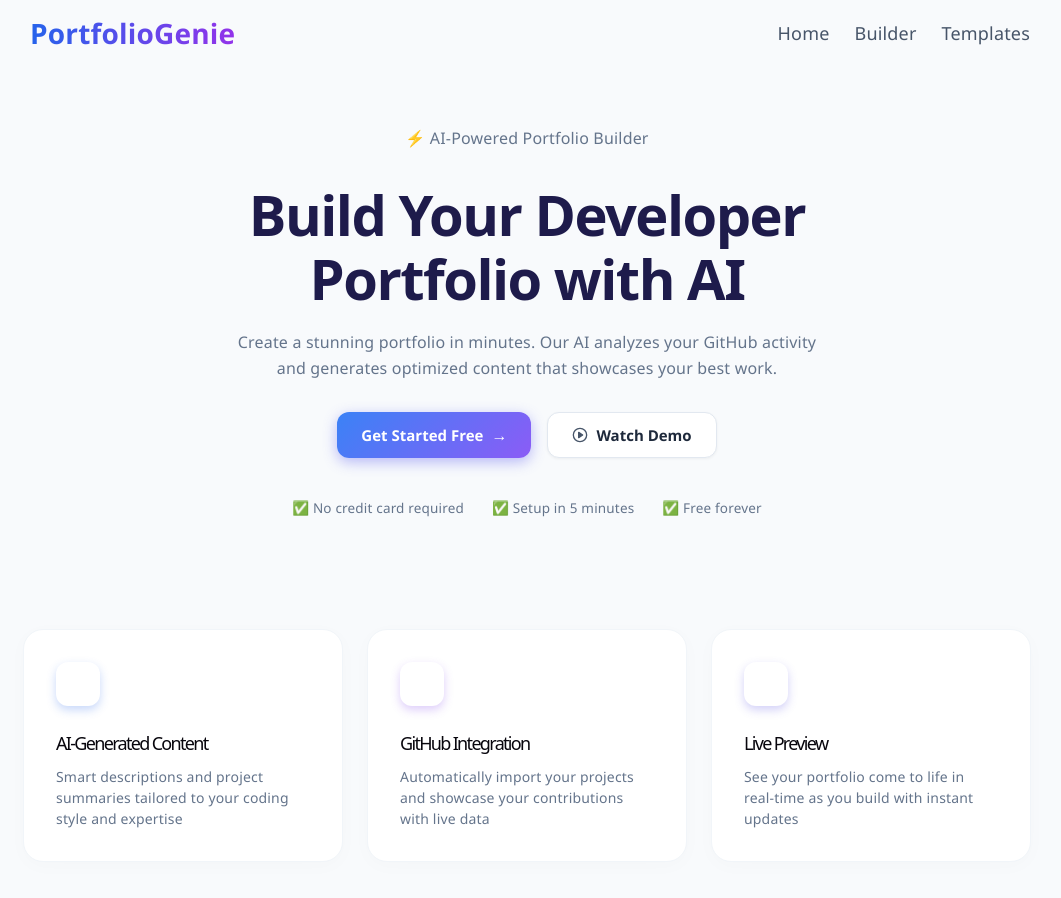
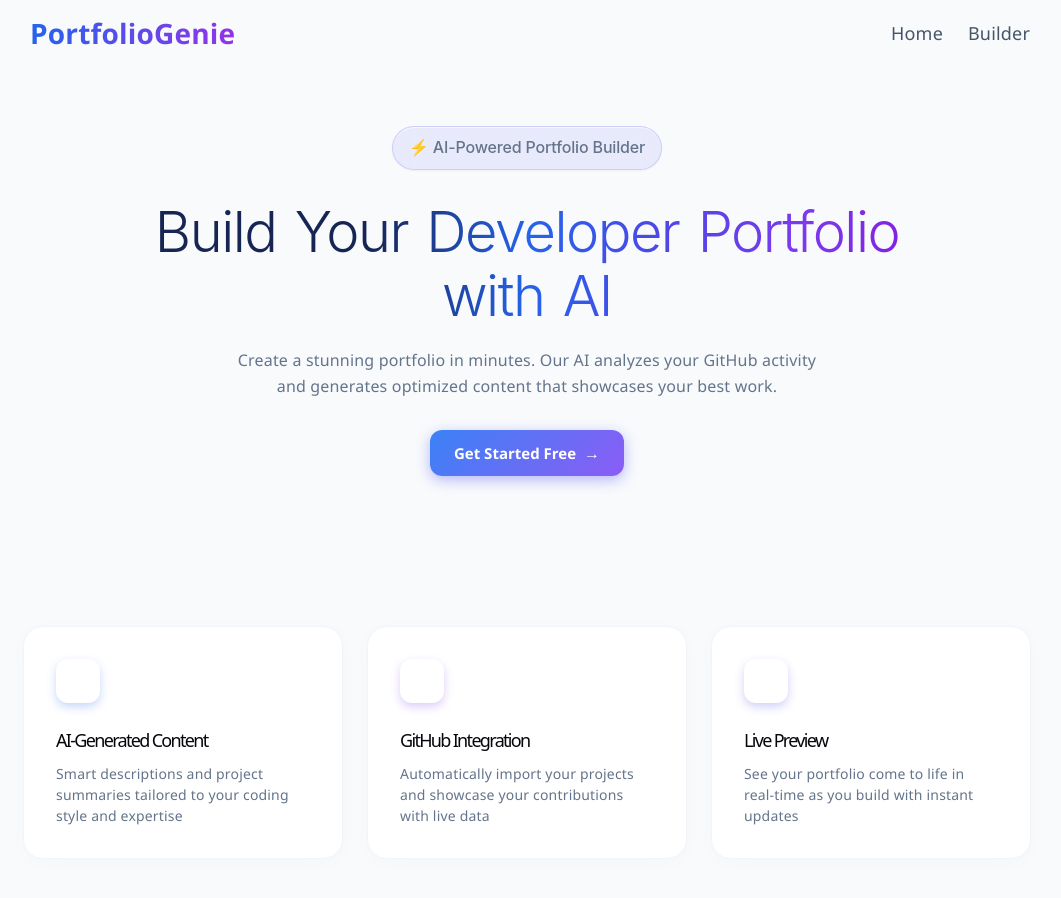
Before and after one commit to hazazenith-debug/ProFilio, a React (Vite) app in the folder src/View/: page / in a window 1280 px wide. Shown: the top 898 px of the page, without its empty margins (113-1174 px from the left). Built offline with nearby package versions, Linux system fonts and the light colour scheme.

Commit message:
css update

```diff
--- a/src/View/src/App.css
+++ b/src/View/src/App.css
@@ -43,6 +43,7 @@ body {
     color: black;
     border-bottom: 4px solid blue;
     transition: 1s;
+    transition: transform 0.6s cubic-bezier(0.25, 1, 0.5, 1);
 
 }
 
--- a/src/View/src/components/Home.jsx
+++ b/src/View/src/components/Home.jsx
@@ -8,18 +8,13 @@ export function Home() {
             <div className="hero">
                 <div className="text">
                     <p className="tag">⚡️ AI-Powered Portfolio Builder</p>
-                    <h1>Build Your Developer Portfolio with AI</h1>
+                    <h1 className="head-tag">Build Your Developer Portfolio with AI</h1>
                     <p>Create a stunning portfolio in minutes. Our AI analyzes your GitHub activity and generates optimized content that showcases your best work.</p>
                 </div>
                 <div className="buttons">
                     <button className="btn-1" onClick={() => navigate('/builder')}>Get Started Free</button>
-                    <button className="btn-2">Watch Demo</button>
                 </div>
-                <div className="pros">
-                    <p>✅ No credit card required</p>
-                    <p>✅ Setup in 5 minutes</p>
-                    <p>✅ Free forever</p>
-                </div>
+
             </div>
 
             <div className="landing">
--- a/src/View/src/components/NavBar.jsx
+++ b/src/View/src/components/NavBar.jsx
@@ -10,7 +10,6 @@ export function NavBar() {
             <div className="nav-items">
                 <Link to="/">Home</Link>
                 <Link to="/builder">Builder</Link>
-                <a href="#">Templates</a>
             </div>
         </div>
     )
--- a/src/View/src/index.css
+++ b/src/View/src/index.css
@@ -109,3 +109,67 @@ code {
   padding: 4px 8px;
   background: var(--code-bg);
 }
+.head-tag{
+     font-family: "Inter", sans-serif;
+    font-size: 72px;
+    font-weight: 300 !important;
+    line-height: 1.05;
+    letter-spacing: 0.04em;
+    word-spacing: 4px;
+    line-height: 1.15;
+
+
+    letter-spacing: -0.045em;
+
+    text-align: center;
+
+    background: linear-gradient(
+    90deg,
+    #172554 0%,
+    #172554 30%,
+    #2563eb 50%,
+    #4f46e5 68%,
+    #7c3aed 85%,
+    #821ee0 100%
+);
+
+    -webkit-background-clip: text;
+    background-clip: text;
+    -webkit-text-fill-color: transparent;
+    color: transparent;
+}
+
+.tag{
+    display: inline-flex;
+    align-items: center;
+    gap: 8px;
+
+    padding: 8px 16px;
+
+    background: rgba(99, 102, 241, 0.10);
+    border: 1px solid rgba(99, 102, 241, 0.22);
+
+    border-radius: 9999px;
+
+    color: #4f46e5;
+
+    font-family: "Inter", sans-serif;
+    font-size: 14px;
+    font-weight: 500;
+    letter-spacing: -0.01em;
+
+    backdrop-filter: blur(12px);
+    -webkit-backdrop-filter: blur(12px);
+
+    box-shadow:
+        0 1px 2px rgba(0,0,0,.05),
+        inset 0 1px rgba(255,255,255,.6);
+
+    width: fit-content;
+}
+
+.badge-icon{
+    width: 14px;
+    height: 14px;
+    color: #2563eb;
+}
```
Also changed, not shown: 1 other file (tests, documents, lock files or other folders).
